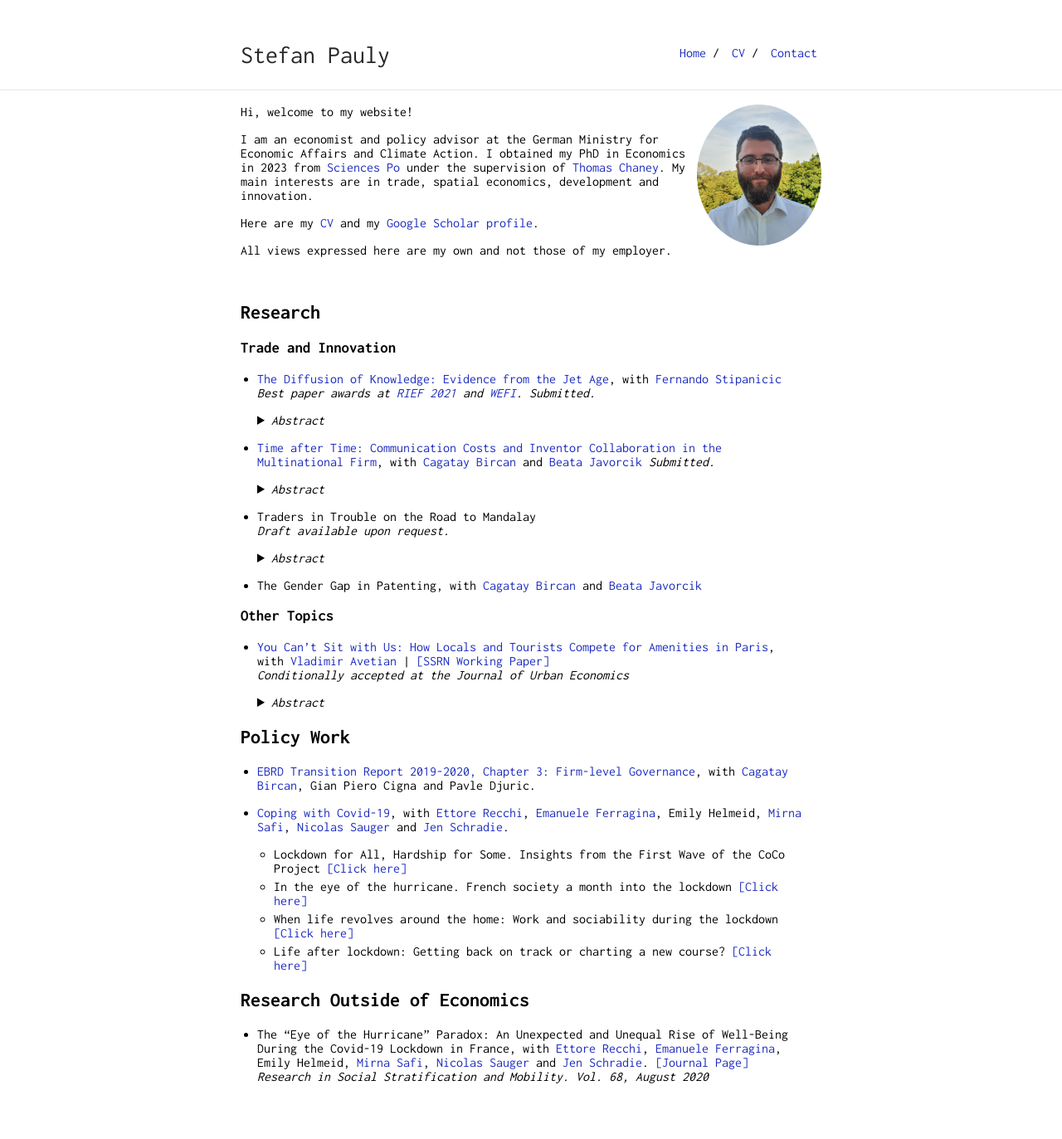
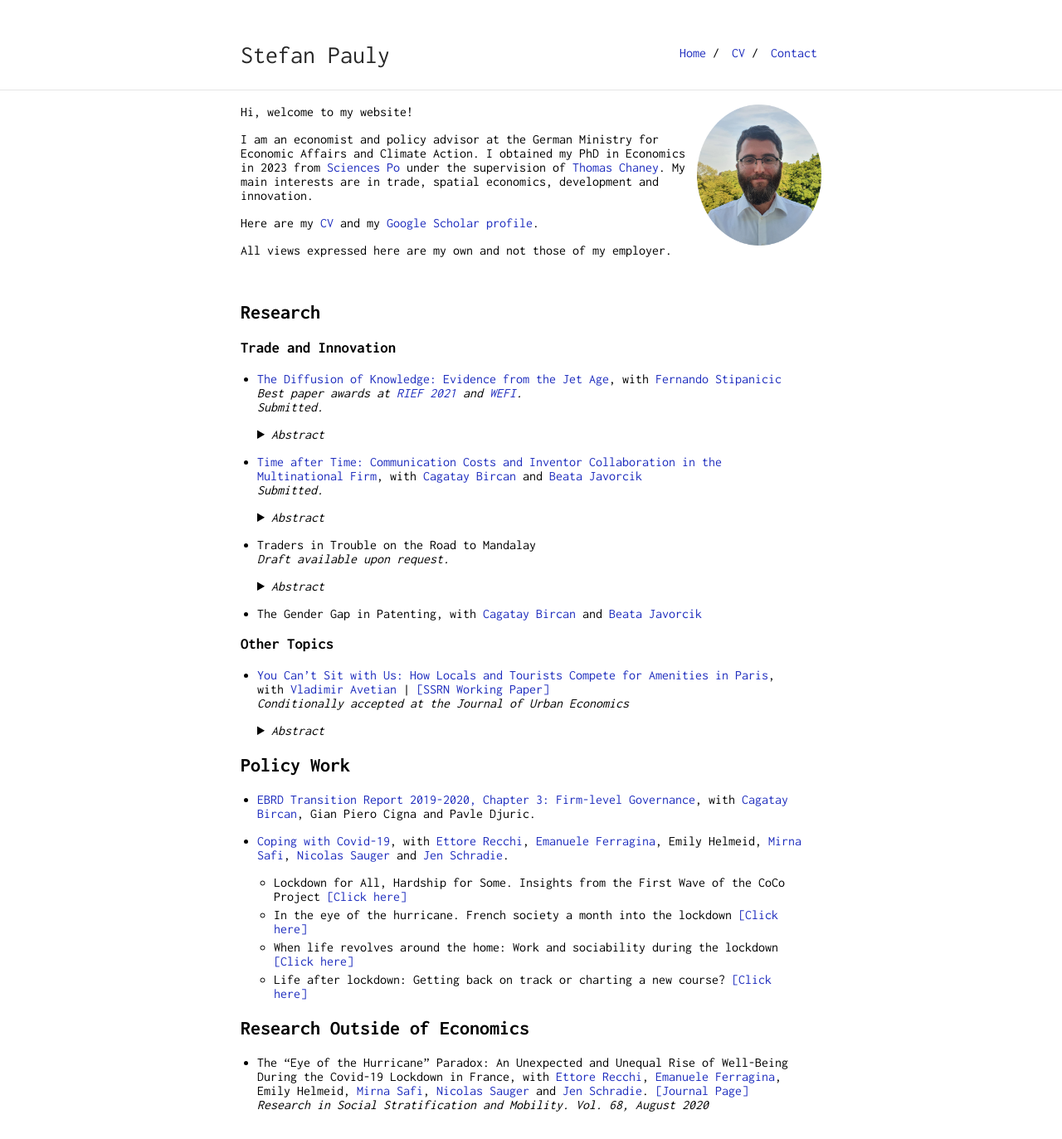
Before and after one commit to paustefa/paustefa.github.io, a Jekyll site: the page built from index.md, in a window 1280 px wide. Shown: the whole page at 83% size. Built offline with Jekyll 4.4.1, drawn with Linux system fonts in a browser that asks for light colours; before the commit the page ends 1339 px from its top, so only the background shows below that.

```diff
--- a/index.md
+++ b/index.md
@@ -19,7 +19,7 @@ All views expressed here are my own and not those of my employer.
 ### Trade and Innovation
 
 - [The Diffusion of Knowledge: Evidence from the Jet Age](https://fernandostipanicic.github.io/files/PaulyStipanicic_jets_innovation.pdf), with [Fernando Stipanicic](https://fernandostipanicic.github.io/)\
-	_Best paper awards at [RIEF 2021](https://sites.google.com/site/riefnetwork) and [WEFI](https://www.workshop-efi.com/student-workshop)._
+	_Best paper awards at [RIEF 2021](https://sites.google.com/site/riefnetwork) and [WEFI](https://www.workshop-efi.com/student-workshop)._\
 	_Submitted._
 
 
@@ -39,7 +39,7 @@ of the United States.    </p>
     </details>
 
 
-- [Time after Time: Communication Costs and Inventor Collaboration in the Multinational Firm](https://users.ox.ac.uk/~econ0247/Telecom.pdf), with [Cagatay Bircan](http://cagataybircan.com/) and [Beata Javorcik](http://users.ox.ac.uk/~econ0247/)
+- [Time after Time: Communication Costs and Inventor Collaboration in the Multinational Firm](https://users.ox.ac.uk/~econ0247/Telecom.pdf), with [Cagatay Bircan](http://cagataybircan.com/) and [Beata Javorcik](http://users.ox.ac.uk/~econ0247/)\
 	_Submitted._
 
     <details><summary> <i>Abstract</i> </summary>
```
